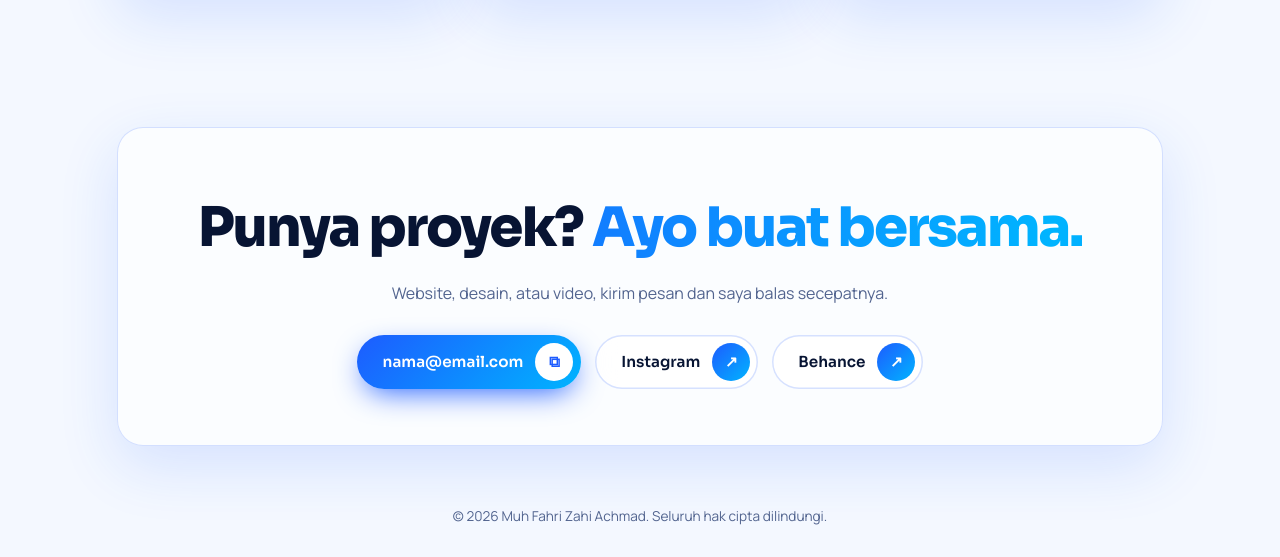
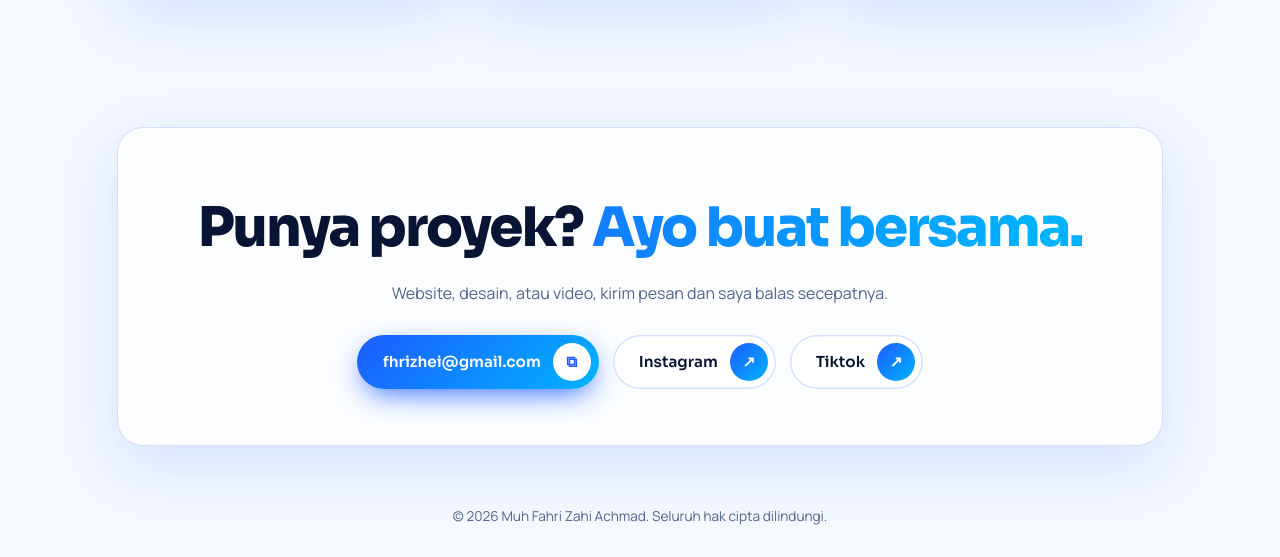
Before and after one commit to fhrizhei-star/Portofolio, a plain HTML site: page index.html in a window 1280 px wide. Shown: the part 4533-5090 px from the top of the page. Drawn offline with Linux system fonts and the light colour scheme.

Commit message:
Update kontak email fhrizhei@gmail.com dan link media sosial Instagram & TikTok

```diff
--- a/index.html
+++ b/index.html
@@ -450,8 +450,10 @@
         </p>
         <div class="row">
           <button class="btn" id="mail">
-            nama@email.com <span class="o">⧉</span></button><a class="btn gl" href="#">Instagram <span
-              class="o">↗</span></a><a class="btn gl" href="#">Behance <span class="o">↗</span></a>
+            fhrizhei@gmail.com <span class="o">⧉</span></button><a class="btn gl"
+            href="https://www.instagram.com/fahrizahiii_?exln=N3ZtbG56ZWtvN2ll&utm_source=qr">Instagram <span
+              class="o">↗</span></a><a class="btn gl"
+            href="https://www.tiktok.com/@fhrizhei_?_r=1&_t=ZS-9AbSVeTHRIu">Tiktok <span class="o">↗</span></a>
         </div>
       </div>
     </section>
--- a/script.js
+++ b/script.js
@@ -344,7 +344,7 @@ const $ = (s) => document.querySelectorAll(s),
       mail.onclick = () => {
         const o = mail.innerHTML;
         try {
-          navigator.clipboard.writeText("nama@email.com");
+          navigator.clipboard.writeText("fhrizhei@gmail.com");
         } catch (e) {}
         mail.innerHTML = 'Email disalin <span class="o">✔</span>';
         setTimeout(() => (mail.innerHTML = o), 1600);
```
